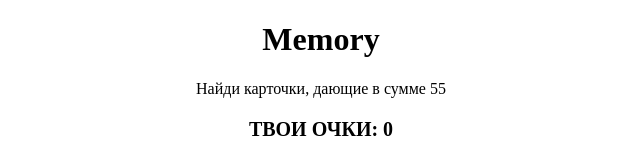
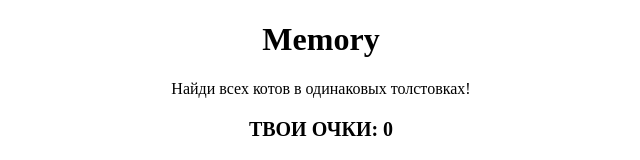
Before and after one commit to toribraun/memory, a plain HTML site: page index.html in a window 1280 px wide. Shown: the top 160 px of the page, 319-959 px from the left. Drawn offline with Linux system fonts and the light colour scheme.

Commit message:
description images

```diff
--- a/index.html
+++ b/index.html
@@ -8,7 +8,7 @@
 <body>
 <header>
     <h1>Memory</h1>
-    <p id="description">Найди карточки, дающие в сумме (ширина поля * 11)</p>
+    <p id="description">Найди всех котов в одинаковых толстовках!</p>
 </header>
 <div class="labelScore">
     <p><strong id="score">ТВОИ ОЧКИ: 0</strong></p>
--- a/index.js
+++ b/index.js
@@ -73,7 +73,6 @@ function shuffle(array) {
         [array[currentIndex], array[randomIndex]] = [
             array[randomIndex], array[currentIndex]];
     }
-
     return array;
 }
 
@@ -81,7 +80,7 @@ function shuffle(array) {
 function renderGrid (dimension) {
     SCORE = 0;
     document.getElementById('score').innerText = `ТВОИ ОЧКИ: ${SCORE}`;
-    document.getElementById('description').innerText = `Найди карточки, дающие в сумме ${(DIMENSION + 1) * 11}`
+    // document.getElementById('description').innerText = `Найди карточки, дающие в сумме ${(DIMENSION + 1) * 11}`
     GuessedCards = dimension ** 2;
     const container = document.getElementById('fieldWrapper');
     container.innerHTML = '';
@@ -105,7 +104,6 @@ function renderGrid (dimension) {
         for (let j = 0; j < dimension; j++) {
             const cell = document.createElement('td');
             cell.textContent = res_items[i][j];
-            // cell.style.backgroundImage = `url('${'images/' + res_items[i][j]}')`;
             console.log(res_items[i][j]);
             cell.addEventListener('click', () => cardClickHandler(cell));
             row.appendChild(cell);
@@ -129,13 +127,11 @@ function cardClickHandler(targetCard) {
     console.log('click!');
     CloseExtraOpenedCards();
     targetCard.style.backgroundImage = `url(${'images/' + targetCard.textContent})`
-    // targetCard.style.color = 'black';
     if (lastOpenedCard === null) {
         lastOpenedCard = targetCard;
     }
     else {
         if (targetCard.textContent === lastOpenedCard.textContent) {
-        // if (Number(targetCard.textContent) + Number(lastOpenedCard.textContent) === (DIMENSION + 1) * 11) {
             targetCard.style.backgroundColor = GuessedBackgroundColor;
             lastOpenedCard.style.backgroundColor = GuessedBackgroundColor;
             SCORE += DIMENSION;
```
